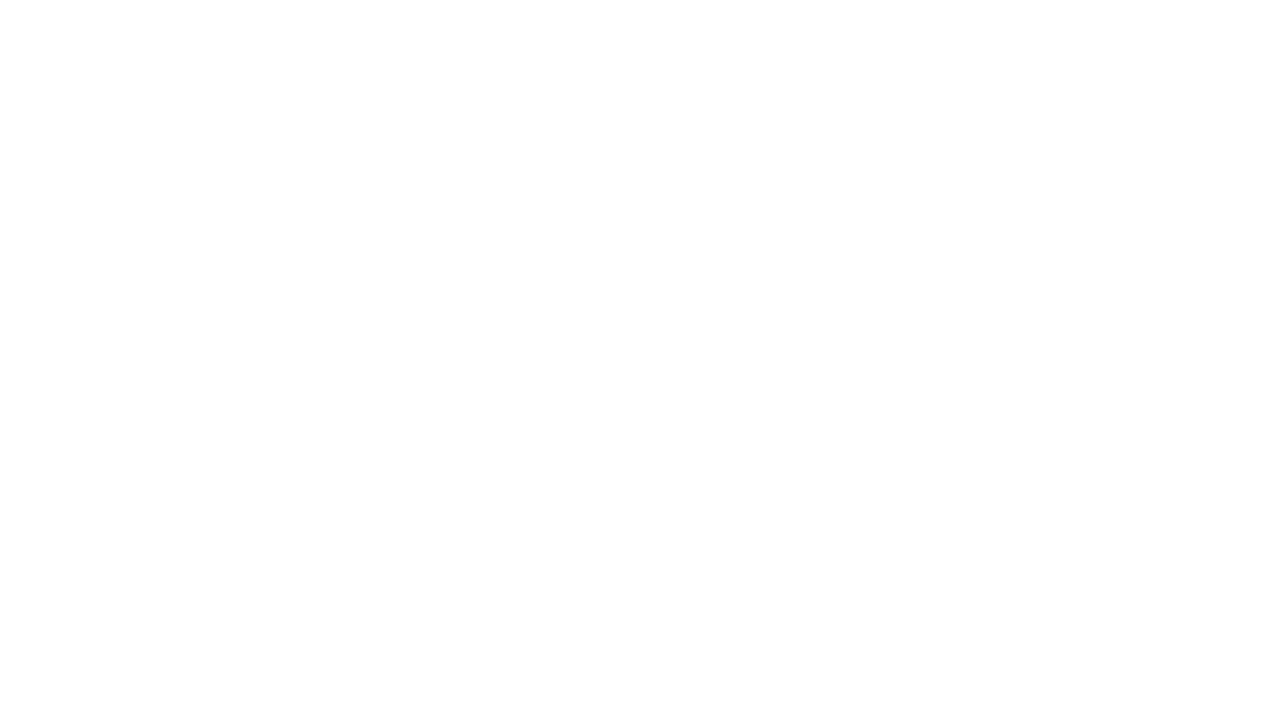
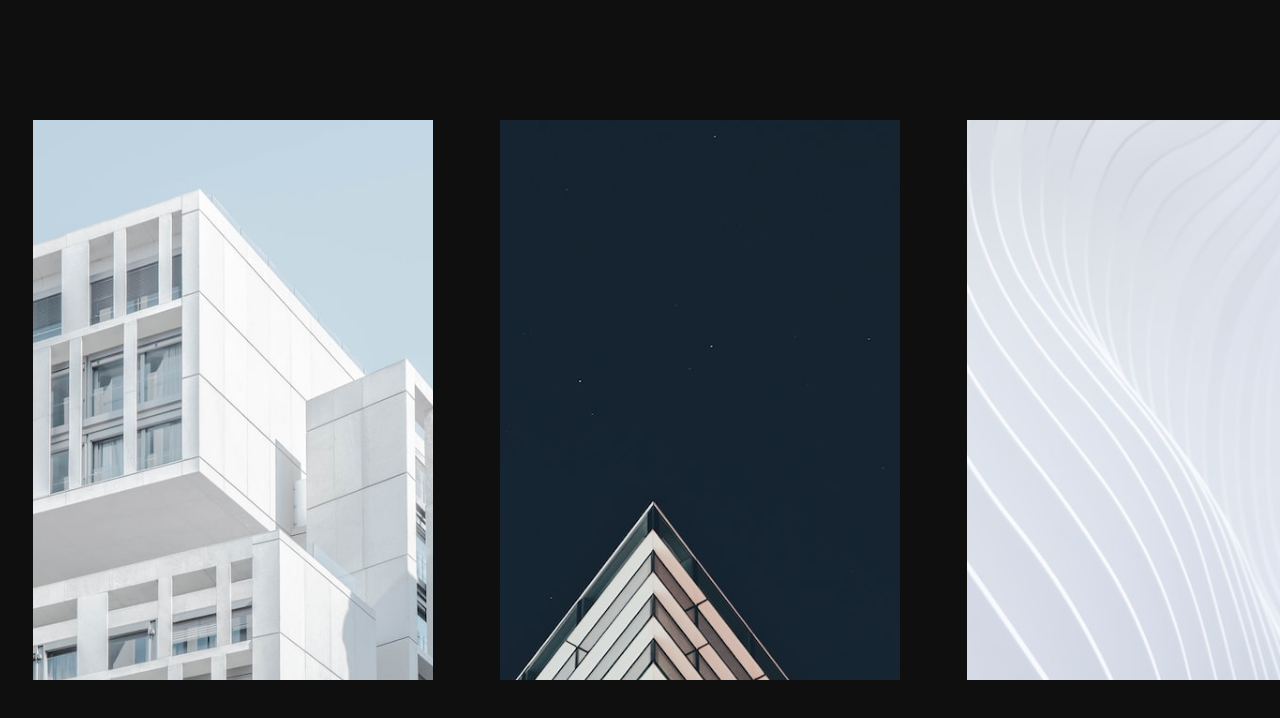
Before and after one commit to MerlinConnected/vanilla-paralax-slider, a plain HTML site: page index.html in a window 1280 px wide. Shown: the top 718 px of the page. Drawn offline with Linux system fonts and the light colour scheme.

Commit message:
added animation and styling

```diff
--- a/app.js
+++ b/app.js
@@ -0,0 +1,50 @@
+let images = [...document.querySelectorAll('.img')];
+let slider = document.querySelector('.slider');
+let sliderWidth;
+let imageWidth;
+let current = 0;
+let target = 0;
+let ease = 0.06;
+
+window.addEventListener('resize', init);
+
+images.forEach(
+  (img, idx) => (img.style.backgroundImage = `url(./img/${idx + 1}.jpg)`)
+);
+
+function lerp(start, end, time) {
+  return start * (1 - time) + end * time;
+}
+
+function setTransform(el, transform) {
+  el.style.transform = transform;
+}
+
+function init() {
+  sliderWidth = slider.getBoundingClientRect().width;
+  imageWidth = sliderWidth / images.length;
+  document.body.style.height = `${
+    sliderWidth - (window.innerWidth - window.innerHeight)
+  }px`;
+}
+
+function animate() {
+  current = parseFloat(lerp(current, target, ease)).toFixed(2);
+  target = window.scrollY;
+  setTransform(slider, `translateX(-${current}px)`);
+  animateImages();
+  requestAnimationFrame(animate);
+}
+
+function animateImages() {
+  let ratio = current / imageWidth;
+  let intersectionRatioValue;
+
+  images.forEach((image, idx) => {
+    intersectionRatioValue = ratio - idx * 0.7;
+    setTransform(image, `translateX(${intersectionRatioValue * 70}px)`);
+  });
+}
+
+init();
+animate();
--- a/index.html
+++ b/index.html
@@ -2,9 +2,37 @@
 <html lang="en">
   <head>
     <meta charset="UTF-8" />
+    <link rel="stylesheet" href="style.css" />
     <meta http-equiv="X-UA-Compatible" content="IE=edge" />
     <meta name="viewport" content="width=device-width, initial-scale=1.0" />
     <title>Vanilla Parallax Slider</title>
   </head>
-  <body></body>
+  <body>
+    <main>
+      <div class="slider">
+        <div class="slider-inner">
+          <div class="item">
+            <div class="img"></div>
+          </div>
+          <div class="item">
+            <div class="img"></div>
+          </div>
+          <div class="item">
+            <div class="img"></div>
+          </div>
+          <div class="item">
+            <div class="img"></div>
+          </div>
+          <div class="item">
+            <div class="img"></div>
+          </div>
+          <div class="item">
+            <div class="img"></div>
+          </div>
+        </div>
+      </div>
+    </main>
+
+    <script src="app.js"></script>
+  </body>
 </html>
--- a/style.css
+++ b/style.css
@@ -0,0 +1,52 @@
+* {
+  margin: 0;
+  padding: 0;
+  box-sizing: border-box;
+}
+
+body {
+  background-color: #0f0f0f;
+  overscroll-behavior: none;
+}
+
+main {
+  position: fixed;
+  top: 0;
+  left: 0;
+  width: 100%;
+  height: 100vh;
+}
+
+.slider {
+  position: absolute;
+  top: 0;
+  left: 0;
+  width: 2800px;
+  height: 100%;
+}
+
+.slider-inner {
+  position: absolute;
+  top: 15%;
+  height: 70%;
+  width: 100%;
+  overflow: hidden;
+  display: flex;
+  justify-content: space-around;
+}
+
+.item {
+  position: relative;
+  width: 400px;
+  height: 100%;
+  overflow: hidden;
+}
+
+.img {
+  position: absolute;
+  left: -100px;
+  width: 600px;
+  height: 100%;
+  background-size: cover;
+  background-position: center;
+}
```
